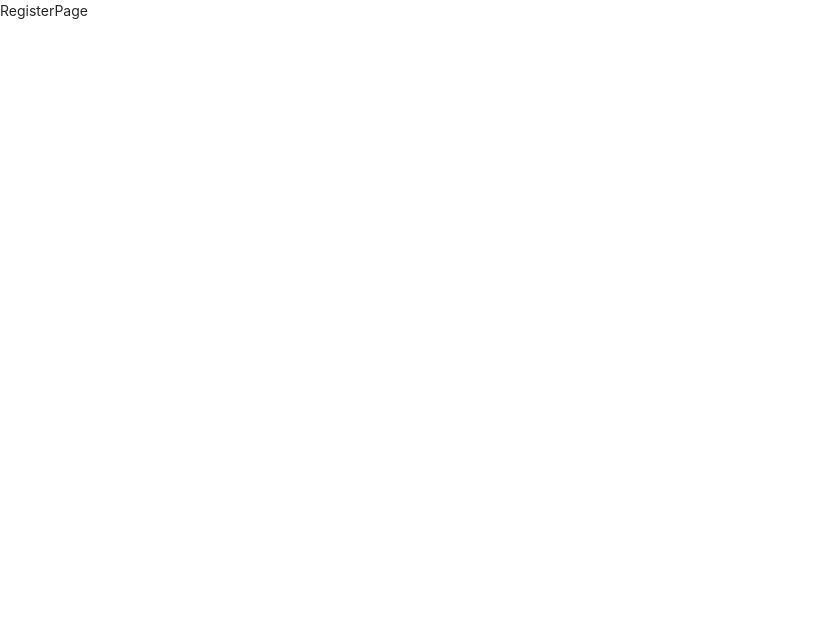
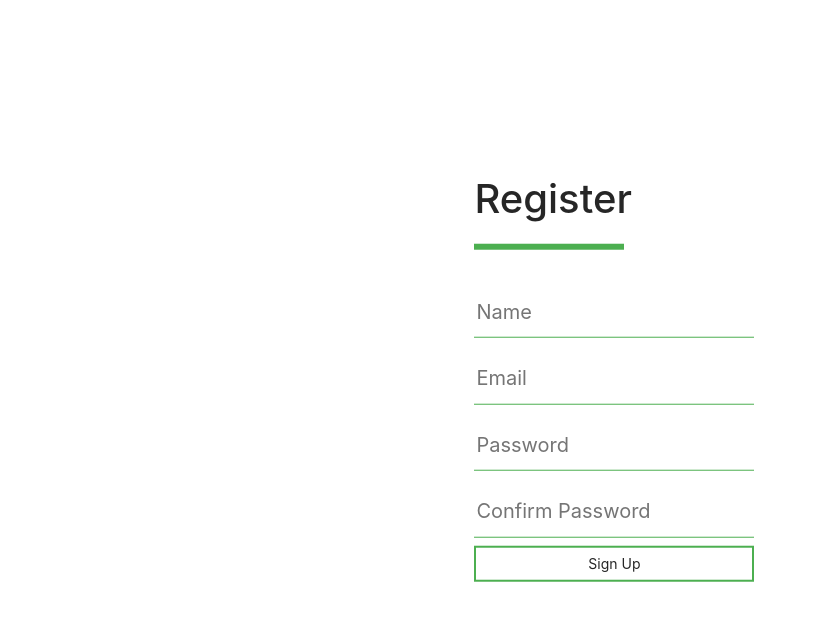
Before and after one commit to wonhyoek/boiler-plate, a React (Create React App) app in the folder client/: page /register in a window 1280 px wide. Shown: the top 620 px of the page, without its empty margins (0-816 px from the left). Built offline with nearby package versions, Linux system fonts and the light colour scheme.

Commit message:
Login Page and Register Page Form

```diff
--- /dev/null
+++ b/client/src/components/views/LoginPage/LoginPage.css
@@ -0,0 +1,40 @@
+.login-box {
+  display: flex;
+  flex-direction: column;
+  width: 280px;
+  position: absolute;
+  top: 46%;
+  left: 48%;
+  transform: translate(-50%, -50%);
+}
+
+.login-box h1 {
+  width: 100px;
+  float: left;
+  font-size: 40px;
+  border-bottom: 6px solid #4caf50;
+  margin-bottom: 30px;
+  padding: 13px 0;
+}
+
+.textbox {
+  width: 100%;
+  overflow: hidden;
+  font-size: 20px;
+  padding: 8px 0;
+  margin: 8px 0;
+  border-bottom: 1px solid #4caf50;
+}
+
+.textbox input {
+  border: none;
+  outline: none;
+  background: none;
+}
+
+.btn {
+  width: 100%;
+  background: none;
+  border: 2px solid #4caf50;
+  padding: 5px;
+}
--- a/client/src/components/views/LoginPage/LoginPage.js
+++ b/client/src/components/views/LoginPage/LoginPage.js
@@ -1,9 +1,23 @@
-import React from 'react'
+import React from 'react';
+import './LoginPage.css';
 
 export default () => {
-    return (
-        <div>
-            LoginPage
+
+      return (
+        <div className = 'login-box'>
+
+            <h1>Login</h1>
+
+            <div className = 'textbox'>
+              <input type = 'text' placeholder = 'Email'/>
+            </div>
+
+            <div className = 'textbox'>
+              <input type = 'password' placeholder = 'Password'/>
+            </div>
+
+            <input className = 'btn' type = 'button' value = 'Sign In'/>
+
         </div>
-    )
+      );
 }
--- /dev/null
+++ b/client/src/components/views/RegisterPage/RegisterPage.css
@@ -0,0 +1,40 @@
+.register-box {
+  display: flex;
+  flex-direction: column;
+  width: 280px;
+  position: absolute;
+  top: 46%;
+  left: 48%;
+  transform: translate(-50%, -50%);
+}
+
+.register-box h1 {
+  width: 150px;
+  float: left;
+  font-size: 40px;
+  border-bottom: 6px solid #4caf50;
+  margin-bottom: 30px;
+  padding: 13px 0;
+}
+
+.textbox {
+  width: 100%;
+  overflow: hidden;
+  font-size: 20px;
+  padding: 8px 0;
+  margin: 8px 0;
+  border-bottom: 1px solid #4caf50;
+}
+
+.textbox input {
+  border: none;
+  outline: none;
+  background: none;
+}
+
+.btn {
+  width: 100%;
+  background: none;
+  border: 2px solid #4caf50;
+  padding: 5px;
+}
--- a/client/src/components/views/RegisterPage/RegisterPage.js
+++ b/client/src/components/views/RegisterPage/RegisterPage.js
@@ -1,9 +1,30 @@
-import React from 'react'
+import React from 'react';
+import './RegisterPage.css';
 
 export default () => {
     return (
-        <div>
-            RegisterPage
+        <div className = 'register-box'>
+
+            <h1>Register</h1>
+
+            <div className = 'textbox'>
+              <input type = 'text' placeholder = 'Name'/>
+            </div>
+
+            <div className = 'textbox'>
+              <input type = 'text' placeholder = 'Email'/>
+            </div>
+
+            <div className = 'textbox'>
+              <input type = 'password' placeholder = 'Password'/>
+            </div>
+
+            <div className = 'textbox'>
+              <input type = 'password' placeholder = 'Confirm Password'/>
+            </div>
+
+            <input className = 'btn' type = 'button' value = 'Sign Up'/>
+
         </div>
     )
 }
--- a/client/src/index.css
+++ b/client/src/index.css
@@ -5,6 +5,7 @@ body {
     sans-serif;
   -webkit-font-smoothing: antialiased;
   -moz-osx-font-smoothing: grayscale;
+  padding: 0;
 }
 
 code {
```
